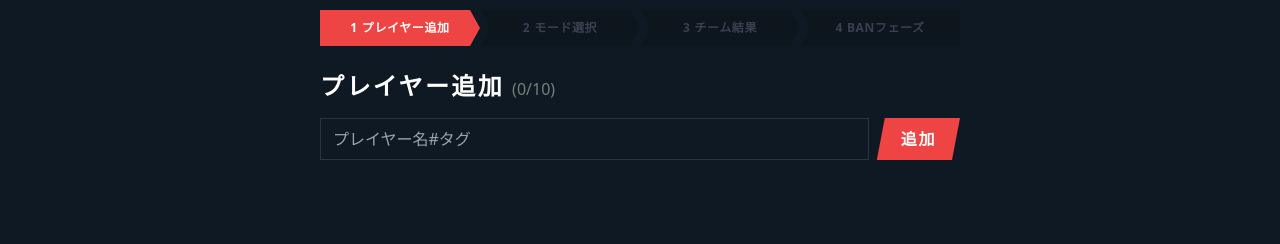
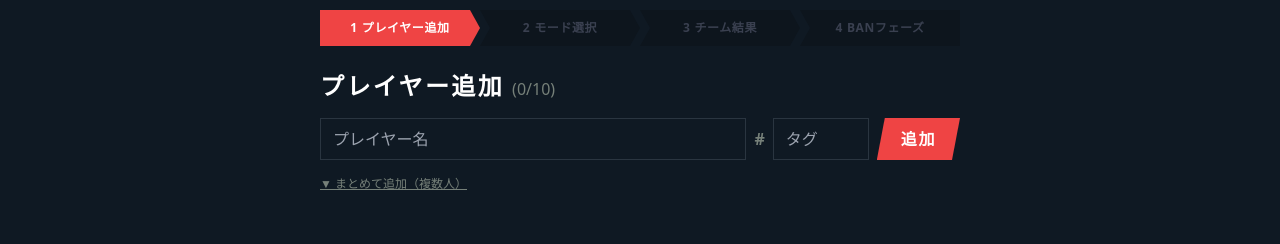
Before and after one commit to soumaru0331/valo-custom, a Next.js app: page / in a window 1280 px wide. Shown: the part 135-379 px from the top of the page. Built offline with nearby package versions, Linux system fonts and the light colour scheme.

Commit message:
feat: split player input fields and add bulk add with skeleton loading

```diff
--- a/src/components/PlayerInputForm.tsx
+++ b/src/components/PlayerInputForm.tsx
@@ -1,5 +1,5 @@
 'use client';
-import { useState } from 'react';
+import { useState, useRef } from 'react';
 import { PlayerData } from '@/types';
 import { RANK_VALUES } from '@/data/ranks';
 import { calcTotalScore } from '@/lib/scoring';
@@ -11,30 +11,46 @@ interface Props {
   onNext: () => void;
 }
 
+function SkeletonCard() {
+  return (
+    <div className="valo-panel flex items-center gap-3 h-[72px]">
+      <div className="skeleton w-10 h-10 rounded flex-shrink-0" />
+      <div className="flex-1 space-y-2">
+        <div className="skeleton h-4 w-32" />
+        <div className="skeleton h-3 w-20" />
+      </div>
+    </div>
+  );
+}
+
 export function PlayerInputForm({ players, onPlayersChange, onNext }: Props) {
-  const [input, setInput] = useState('');
+  const [gameName, setGameName] = useState('');
+  const [tagLine, setTagLine] = useState('');
   const [loading, setLoading] = useState(false);
   const [error, setError] = useState('');
+  const [bulkOpen, setBulkOpen] = useState(false);
+  const [bulkText, setBulkText] = useState('');
+  const [bulkProgress, setBulkProgress] = useState('');
+  const tagRef = useRef<HTMLInputElement>(null);
+
+  async function fetchPlayer(name: string, tag: string): Promise<PlayerData> {
+    const res = await fetch('/api/player', {
+      method: 'POST',
+      headers: { 'Content-Type': 'application/json' },
+      body: JSON.stringify({ gameName: name, tagLine: tag }),
+    });
+    const data = await res.json();
+    if (!res.ok) throw new Error(data.error ?? 'エラーが発生しました');
+    return data as PlayerData;
+  }
 
   async function handleAdd() {
-    const trimmed = input.trim();
-    if (!trimmed.includes('#')) {
-      setError('形式: プレイヤー名#タグ');
-      return;
-    }
-    const hashIndex = trimmed.indexOf('#');
-    const gameName = trimmed.slice(0, hashIndex);
-    const tagLine = trimmed.slice(hashIndex + 1);
-
-    if (!gameName || !tagLine) {
-      setError('プレイヤー名とタグを正しく入力してください');
-      return;
-    }
-    if (players.length >= 10) {
-      setError('最大10人まで追加できます');
-      return;
-    }
-    if (players.some(p => p.gameName === gameName && p.tagLine === tagLine)) {
+    const name = gameName.trim();
+    const tag = tagLine.trim();
+    if (!name) { setError('プレイヤー名を入力してください'); return; }
+    if (!tag)  { setError('タグを入力してください'); return; }
+    if (players.length >= 10) { setError('最大10人まで追加できます'); return; }
+    if (players.some(p => p.gameName === name && p.tagLine === tag)) {
       setError('このプレイヤーは既に追加されています');
       return;
     }
@@ -42,19 +58,61 @@ export function PlayerInputForm({ players, onPlayersChange, onNext }: Props) {
     setError('');
     setLoading(true);
     try {
-      const res = await fetch('/api/player', {
-        method: 'POST',
-        headers: { 'Content-Type': 'application/json' },
-        body: JSON.stringify({ gameName, tagLine }),
-      });
-      const data = await res.json();
-      if (!res.ok) throw new Error(data.error ?? 'エラーが発生しました');
-      onPlayersChange([...players, data as PlayerData]);
-      setInput('');
+      const player = await fetchPlayer(name, tag);
+      onPlayersChange([...players, player]);
+      setGameName('');
+      setTagLine('');
     } catch (err: unknown) {
       setError(err instanceof Error ? err.message : 'エラーが発生しました');
     } finally {
       setLoading(false);
+    }
+  }
+
+  async function handleBulkAdd() {
+    const lines = bulkText
+      .split('\n')
+      .map(l => l.trim())
+      .filter(l => l.includes('#'));
+
+    if (lines.length === 0) {
+      setError('名前#タグ の形式で入力してください');
+      return;
+    }
+
+    const errors: string[] = [];
+    let current = [...players];
+
+    for (let i = 0; i < lines.length; i++) {
+      const line = lines[i];
+      const hashIdx = line.indexOf('#');
+      const name = line.slice(0, hashIdx).trim();
+      const tag = line.slice(hashIdx + 1).trim();
+
+      if (!name || !tag) { errors.push(`${line}: 形式エラー`); continue; }
+      if (current.length >= 10) { errors.push(`${line}: 上限10人に達しました`); break; }
+      if (current.some(p => p.gameName === name && p.tagLine === tag)) {
+        errors.push(`${line}: 既に追加済み`);
+        continue;
+      }
+
+      setBulkProgress(`${i + 1}/${lines.length} 取得中...`);
+      try {
+        const player = await fetchPlayer(name, tag);
+        current = [...current, player];
+        onPlayersChange(current);
+      } catch (err: unknown) {
+        errors.push(`${line}: ${err instanceof Error ? err.message : 'エラー'}`);
+      }
+    }
+
+    setBulkProgress('');
+    if (errors.length > 0) {
+      setError(errors.join('\n'));
+    } else {
+      setError('');
+      setBulkText('');
+      setBulkOpen(false);
     }
   }
 
@@ -67,12 +125,23 @@ export function PlayerInputForm({ players, onPlayersChange, onNext }: Props) {
         </span>
       </h2>
 
+      {/* 通常入力 */}
       <div className="flex gap-2">
         <input
           className="valo-input flex-1"
-          placeholder="プレイヤー名#タグ"
-          value={input}
-          onChange={e => setInput(e.target.value)}
+          placeholder="プレイヤー名"
+          value={gameName}
+          onChange={e => setGameName(e.target.value)}
+          onKeyDown={e => e.key === 'Enter' && tagRef.current?.focus()}
+          disabled={loading}
+        />
+        <div className="flex items-center text-[#768079] font-bold select-none">#</div>
+        <input
+          ref={tagRef}
+          className="valo-input w-24"
+          placeholder="タグ"
+          value={tagLine}
+          onChange={e => setTagLine(e.target.value)}
           onKeyDown={e => e.key === 'Enter' && !loading && handleAdd()}
           disabled={loading}
         />
@@ -81,13 +150,45 @@ export function PlayerInputForm({ players, onPlayersChange, onNext }: Props) {
           onClick={handleAdd}
           disabled={loading || players.length >= 10}
         >
-          {loading ? '取得中...' : '追加'}
+          {loading ? '取得中' : '追加'}
         </button>
       </div>
 
+      {/* まとめて追加 */}
+      <button
+        className="text-[#768079] text-xs hover:text-white underline"
+        onClick={() => { setBulkOpen(v => !v); setError(''); }}
+      >
+        {bulkOpen ? '▲ 閉じる' : '▼ まとめて追加（複数人）'}
+      </button>
+
+      {bulkOpen && (
+        <div className="space-y-2">
+          <textarea
+            className="valo-input w-full h-28 resize-none font-mono text-sm"
+            placeholder={'Faker#JP1\nTenZ#NA1\nshahzam#1234'}
+            value={bulkText}
+            onChange={e => setBulkText(e.target.value)}
+          />
+          <button
+            className="valo-btn w-full"
+            onClick={handleBulkAdd}
+            disabled={!!bulkProgress}
+          >
+            {bulkProgress || 'まとめて追加'}
+          </button>
+        </div>
+      )}
+
       {error && (
-        <p className="text-red-400 text-sm">{error}</p>
+        <div className="bg-red-500/10 border border-red-500/40 p-3 rounded">
+          {error.split('\n').map((line, i) => (
+            <p key={i} className="text-red-400 text-sm">{line}</p>
+          ))}
+        </div>
       )}
+
+      {loading && <SkeletonCard />}
 
       <div className="space-y-2">
         {players.map(p => (
```
